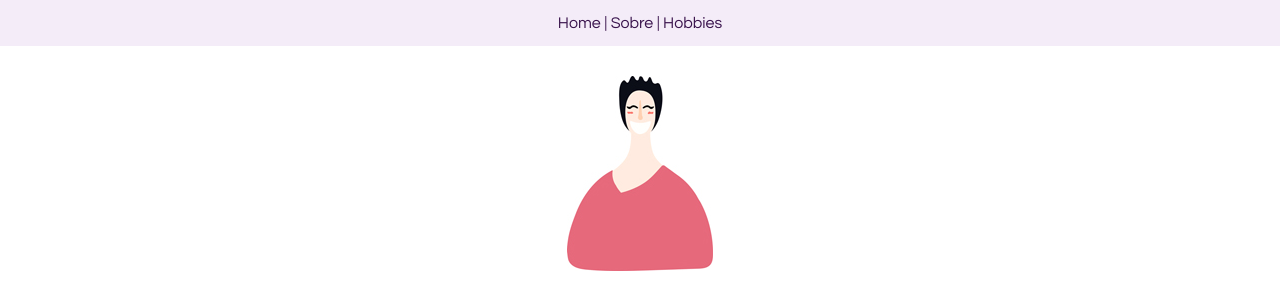
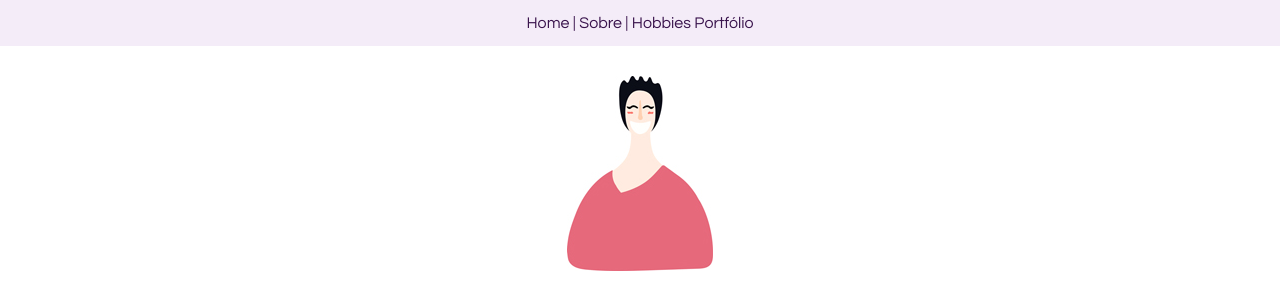
Before and after one commit to luditzacg/luditza.github.io, a plain HTML site: page index.html in a window 1280 px wide. Shown: the part 53-349 px from the top of the page. Drawn offline with Linux system fonts and the light colour scheme.

Commit message:
atualização do portfolio

```diff
--- a/index.html
+++ b/index.html
@@ -22,6 +22,7 @@
                 <a href="#boasvindas">Home</a> |
                 <a href="#sobre">Sobre</a> |
                 <a href="#sobre">Hobbies</a>
+                <a href="http://luditzacg.github.io/mulheres/mulheres">Portfólio</a>
 
         </nav>
 
```
